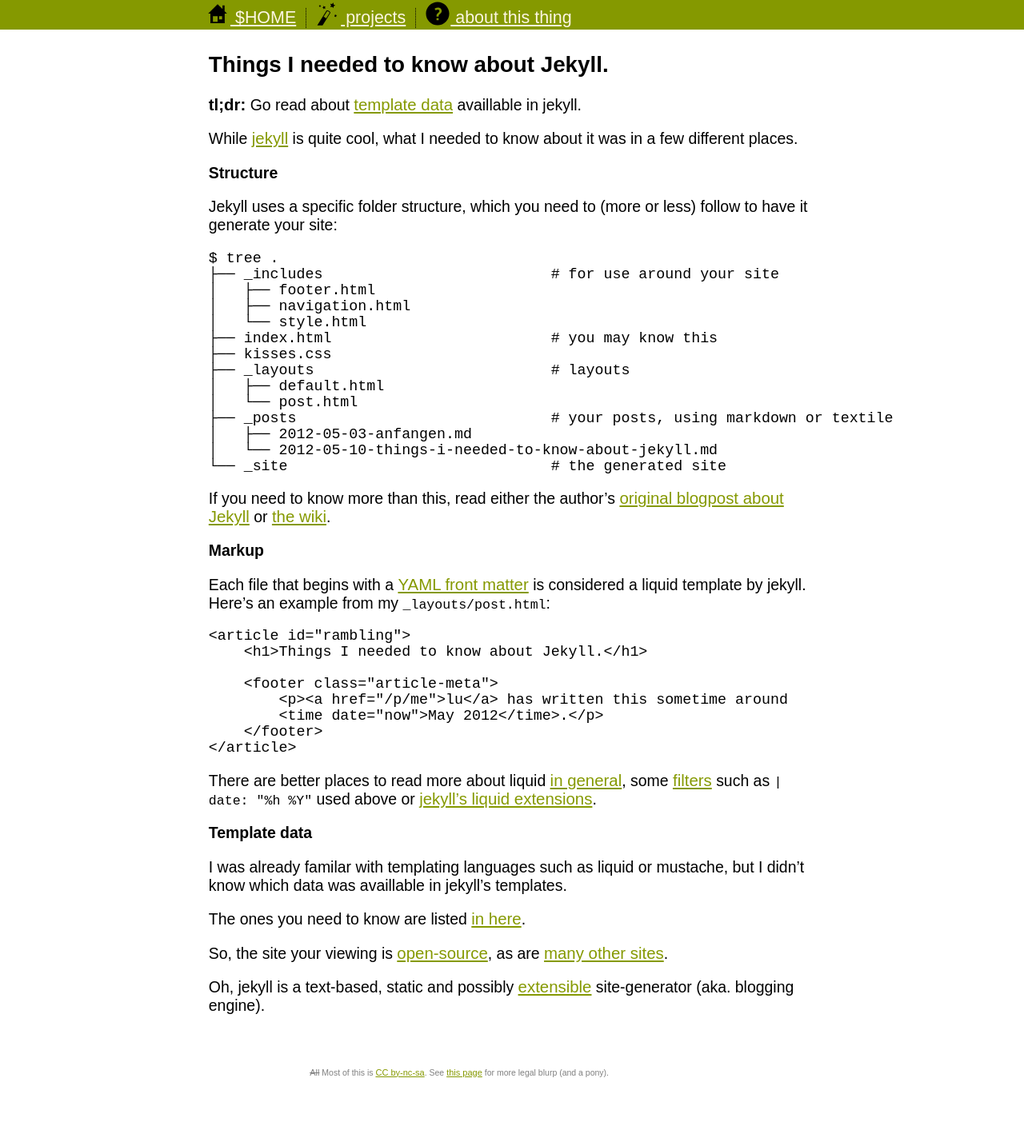
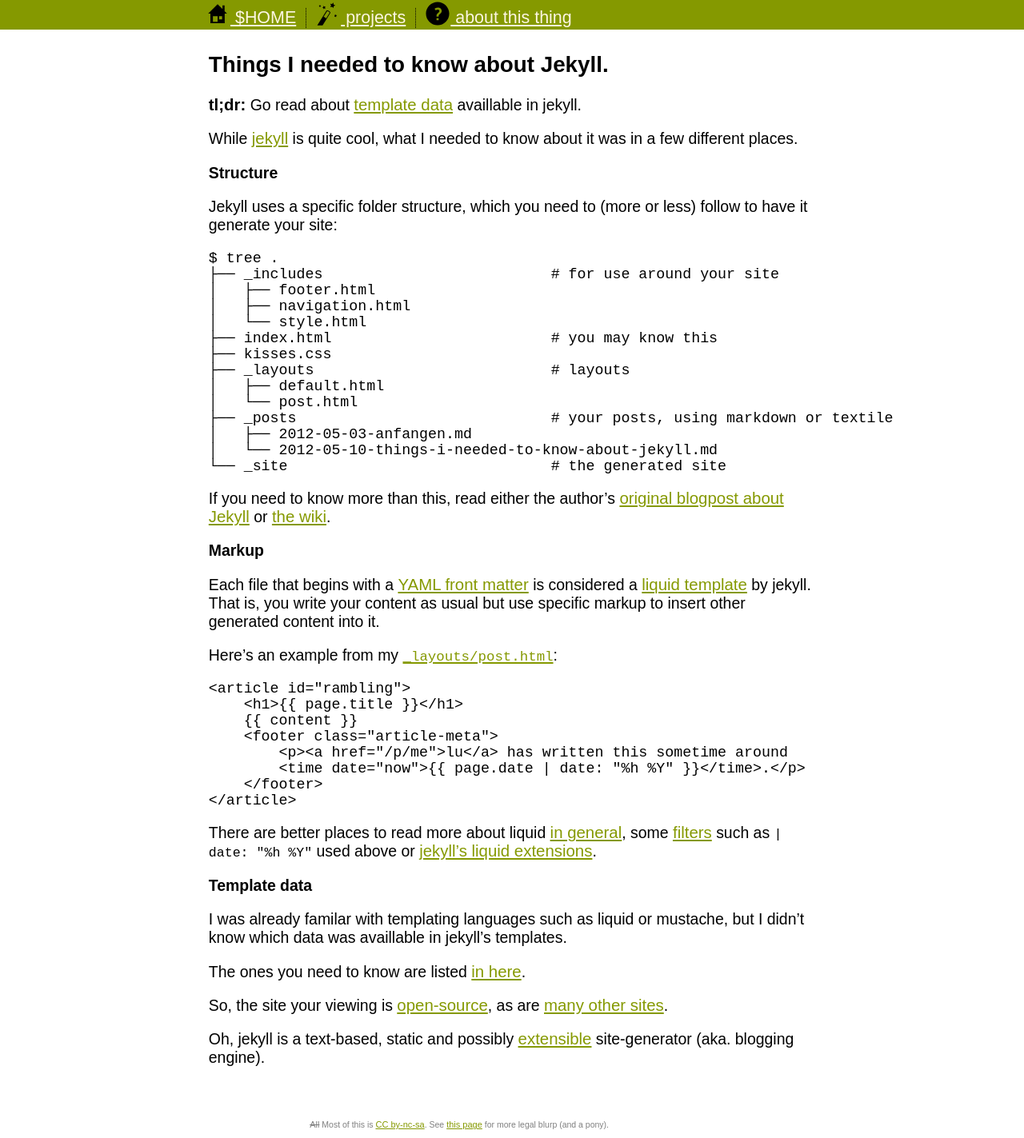
Before and after one commit to heyLu/heylu.github.com, a Jekyll site: the page built from _posts/2012-05-10-things-i-needed-to-know-about-jekyll.md, in a window 1280 px wide. Shown: the whole page at 80% size. Built offline with Jekyll 4.4.1, drawn with Linux system fonts in a browser that asks for light colours; some web fonts are replaced; before the commit the page ends 1357 px from its top, so only the background shows below that.

Commit message:
Add simple explanation of liquid and fix the example.

```diff
--- a/_posts/2012-05-10-things-i-needed-to-know-about-jekyll.md
+++ b/_posts/2012-05-10-things-i-needed-to-know-about-jekyll.md
@@ -35,8 +35,13 @@
 ## Markup
 
 Each file that begins with a [YAML front matter][] is considered a
-liquid template by jekyll. Here's an example from my `_layouts/post.html`:
+[liquid template][lq-intro] by jekyll. That is, you write your content
+as usual but use specific markup to insert other generated content into
+it.
 
+Here's an example from my [`_layouts/post.html`](https://github.com/heyLu/heylu.github.com/blob/master/_layouts/post.html):
+
+    {% raw %}
     <article id="rambling">
         <h1>{{ page.title }}</h1>
         {{ content }}
@@ -45,6 +50,7 @@
             <time date="now">{{ page.date | date: "%h %Y" }}</time>.</p>
         </footer>
     </article>
+    {% endraw %}
 
 There are better places to read more about liquid [in
 general][lq-intro], some [filters][lq-filters] such as `| date: "%h %Y"`
```
